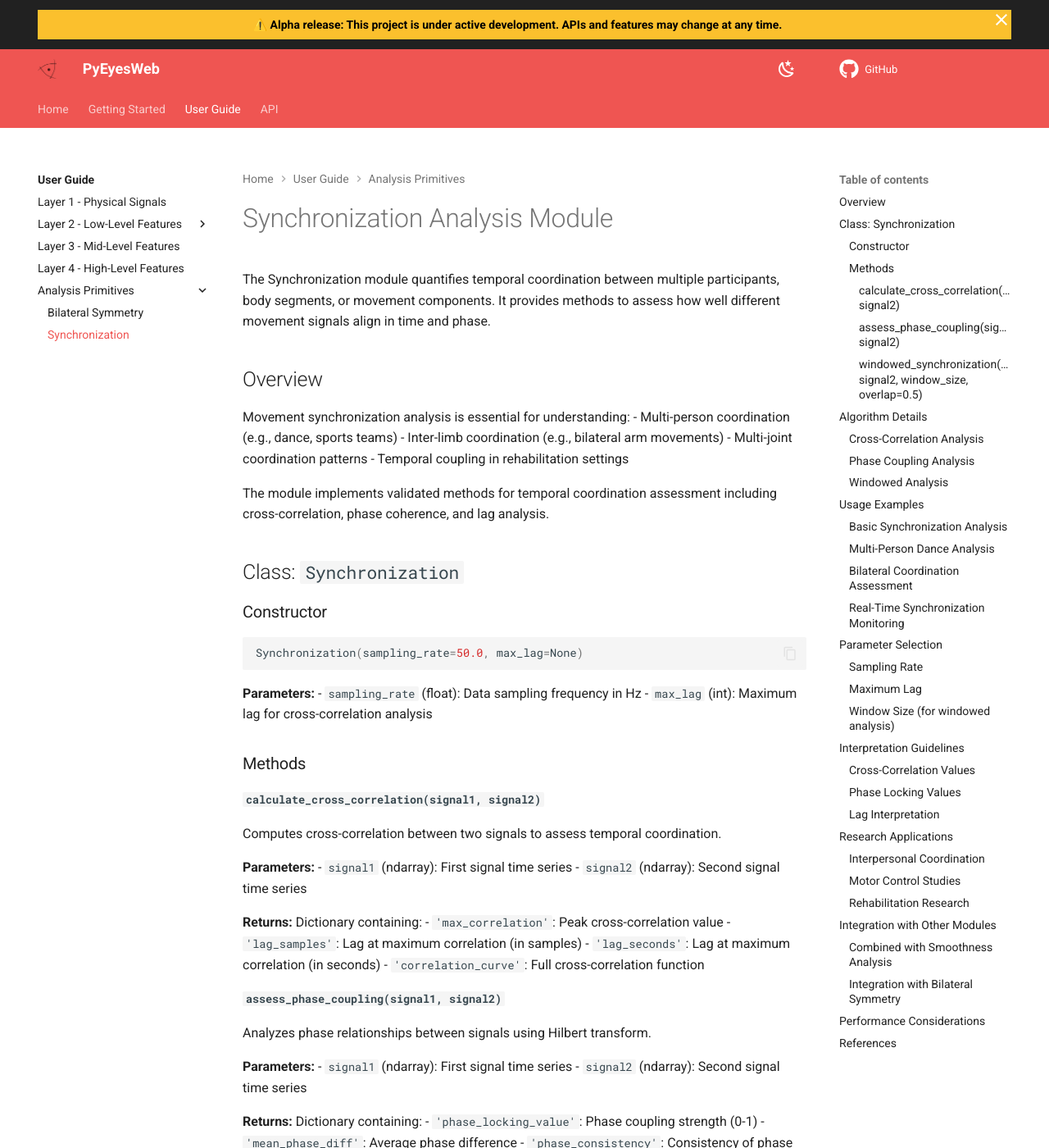
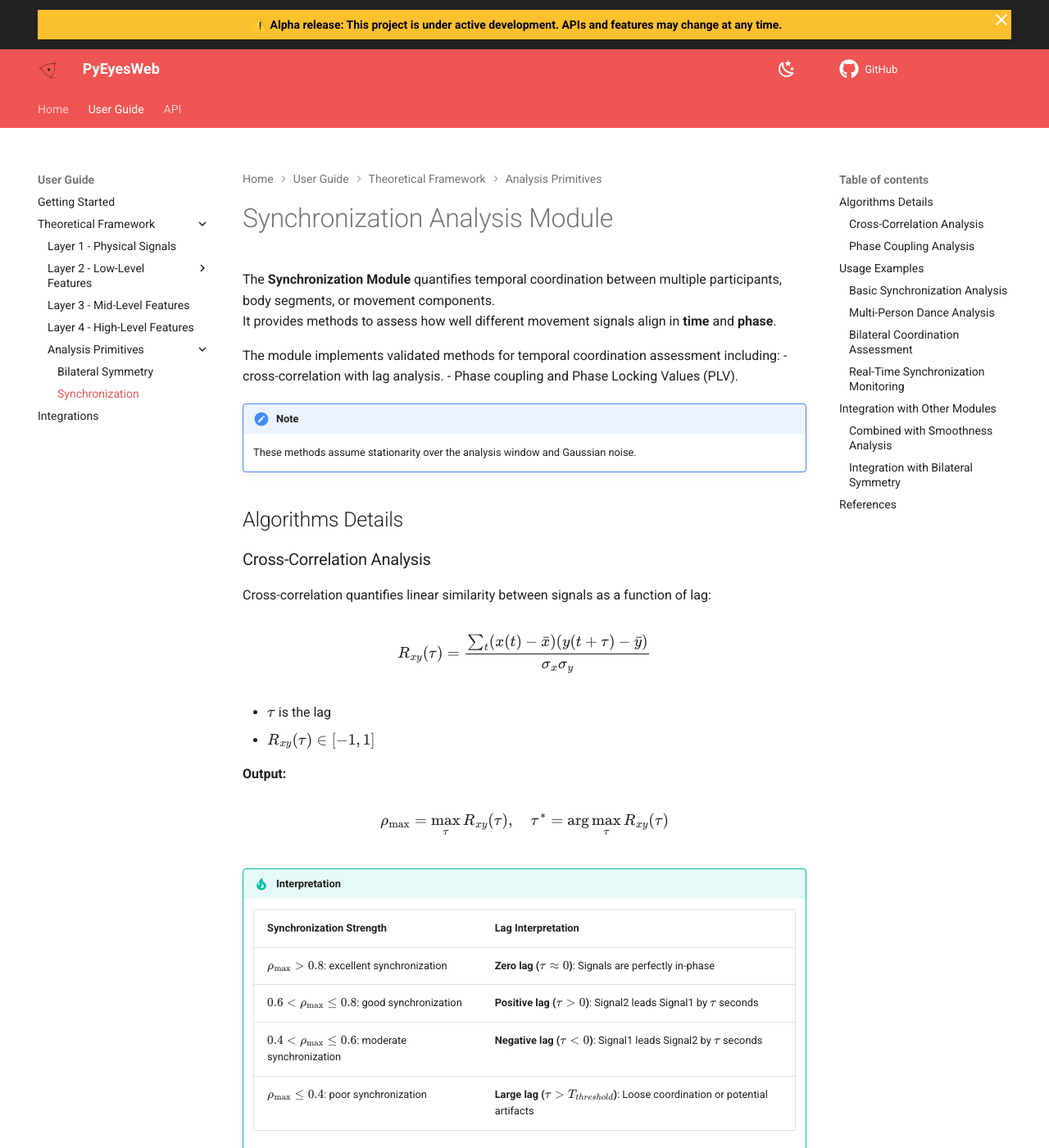
Before and after one commit to InfoMusCP/PyEyesWeb, an MkDocs documentation site: the page built from docs/user_guide/theoretical_framework/analysis_primitives/synchronization.md, in a window 1280 px wide and 1400 px high. Shown: the whole window at 82% size. Built offline with MkDocs 1.6.1 and Material for MkDocs 9.7.7, drawn with Linux system fonts in a browser that asks for light colours; comment, search, counter and statistics services are not loaded; the version menu is left out; some of the changed text lies outside the part shown.

Commit message:
improve docs structure

````diff
--- a/docs/user_guide/analysis_primitives/synchronization.md
+++ b/docs/user_guide/theoretical_framework/analysis_primitives/synchronization.md
@@ -1,106 +1,77 @@
 # Synchronization Analysis Module
 
-The Synchronization module quantifies temporal coordination between multiple participants, body segments, or movement components. It provides methods to assess how well different movement signals align in time and phase.
+The **Synchronization Module** quantifies temporal coordination between multiple participants, body segments, or movement components.
+It provides methods to assess how well different movement signals align in **time** and **phase**.
 
-## Overview
+The module implements validated methods for temporal coordination assessment including:
+- cross-correlation with lag analysis.
+- Phase coupling and Phase Locking Values (PLV).
 
-Movement synchronization analysis is essential for understanding:
-- Multi-person coordination (e.g., dance, sports teams)
-- Inter-limb coordination (e.g., bilateral arm movements)
-- Multi-joint coordination patterns
-- Temporal coupling in rehabilitation settings
+!!! note
+     These methods assume stationarity over the analysis window and Gaussian noise.
 
-The module implements validated methods for temporal coordination assessment including cross-correlation, phase coherence, and lag analysis.
-
-## Class: `Synchronization`
-
-### Constructor
-
-```python
-Synchronization(sampling_rate=50.0, max_lag=None)
-```
-
-**Parameters:**
-- `sampling_rate` (float): Data sampling frequency in Hz
-- `max_lag` (int): Maximum lag for cross-correlation analysis
-
-### Methods
-
-#### `calculate_cross_correlation(signal1, signal2)`
-
-Computes cross-correlation between two signals to assess temporal coordination.
-
-**Parameters:**
-- `signal1` (ndarray): First signal time series
-- `signal2` (ndarray): Second signal time series
-
-**Returns:**
-Dictionary containing:
-- `'max_correlation'`: Peak cross-correlation value
-- `'lag_samples'`: Lag at maximum correlation (in samples)
-- `'lag_seconds'`: Lag at maximum correlation (in seconds)
-- `'correlation_curve'`: Full cross-correlation function
-
-#### `assess_phase_coupling(signal1, signal2)`
-
-Analyzes phase relationships between signals using Hilbert transform.
-
-**Parameters:**
-- `signal1` (ndarray): First signal time series
-- `signal2` (ndarray): Second signal time series
-
-**Returns:**
-Dictionary containing:
-- `'phase_locking_value'`: Phase coupling strength (0-1)
-- `'mean_phase_diff'`: Average phase difference
-- `'phase_consistency'`: Consistency of phase relationship
-
-#### `windowed_synchronization(signal1, signal2, window_size, overlap=0.5)`
-
-Computes time-varying synchronization using sliding windows.
-
-**Parameters:**
-- `signal1`, `signal2` (ndarray): Input signals
-- `window_size` (int): Analysis window length
-- `overlap` (float): Window overlap fraction
-
-**Returns:**
-Time series of synchronization metrics
-
-## Algorithm Details
+## Algorithms Details
 
 ### Cross-Correlation Analysis
 
 Cross-correlation quantifies linear similarity between signals as a function of lag:
 
-```
-R(τ) = Σ(x(t) * y(t+τ)) / √(Σx²(t) * Σy²(t))
-```
+$$
+R_{xy}(\tau) = \frac{\sum_t (x(t)-\bar{x})(y(t+\tau)-\bar{y})}{\sigma_x \sigma_y}
+$$
 
-Where:
-- τ is the lag parameter
-- R(τ) ranges from -1 to +1
-- Maximum |R(τ)| indicates optimal temporal alignment
+- \( \tau \) is the lag
+- \( R_{xy}(\tau) \in [-1,1] \)
+
+**Output:**
+
+$$
+\rho_{\max} = \max_\tau R_{xy}(\tau), \quad \tau^* = \arg\max_\tau R_{xy}(\tau)
+$$
+
+!!! tip "Interpretation"
+    | Synchronization Strength                                   | Lag Interpretation                                                                  |
+    |------------------------------------------------------------|-------------------------------------------------------------------------------------|
+    | \( \rho_{\max} > 0.8 \): excellent synchronization         | **Zero lag (\(\tau \approx 0\))**: Signals are perfectly in-phase                   |
+    | \( 0.6 < \rho_{\max} \leq 0.8 \): good synchronization     | **Positive lag (\(\tau > 0\))**: Signal2 leads Signal1 by \(\tau\) seconds          |
+    | \( 0.4 < \rho_{\max} \leq 0.6 \): moderate synchronization | **Negative lag (\(\tau < 0\))**: Signal1 leads Signal2 by \(\tau\) seconds          |
+    | \( \rho_{\max} \leq 0.4 \): poor synchronization           | **Large lag (\(\tau > T_{threshold}\))**: Loose coordination or potential artifacts |
+
 
 ### Phase Coupling Analysis
 
-Phase relationships assessed using analytic signals:
+Phase synchronization measures temporal alignment independent of amplitude:
 
-1. **Hilbert Transform**: Extract instantaneous phases
-2. **Phase Difference**: Compute φ₁(t) - φ₂(t)
-3. **Phase Locking Value**: Assess phase consistency
+1. **Hilbert Transform**: Compute analytic signals
 
-PLV calculation:
-```
-PLV = |⟨e^(i*Δφ(t))⟩|
-```
+$$
+z_x(t) = x(t) + i H[x(t)], \quad z_y(t) = y(t) + i H[y(t)]
+$$
 
-### Windowed Analysis
+2. **Instantaneous Phases**:
 
-Time-varying synchronization using overlapping windows:
-- Maintains temporal resolution
-- Captures dynamic coordination changes
-- Provides statistical stability
+$$
+\phi_x(t) = \arg(z_x(t)), \quad \phi_y(t) = \arg(z_y(t))
+$$
+
+3. **Phase Difference**:
+
+$$
+\Delta \phi(t) = \phi_x(t) - \phi_y(t)
+$$
+
+4. **Phase Locking Value (PLV)**:
+
+$$
+\text{PLV} = \left| \frac{1}{N} \sum_{t=1}^{N} e^{i \Delta \phi(t)} \right|
+$$
+
+**Output:** \( \text{PLV} \in [0,1] \)
+
+!!! tip "Interpretation"
+    - \( PLV > 0.7 \): strong phase coupling
+    - \( 0.4 < \rho_{\max} \leq 0.7 \): moderate phase coupling
+    - \( \rho_{\max} \leq 0.4 \): weak phase coupling
 
 ## Usage Examples
 
@@ -233,62 +204,6 @@ for frame in motion_stream:
         print("High synchronization detected!")
 ```
 
-## Parameter Selection
-
-### Sampling Rate
-- Match your data acquisition frequency
-- Higher rates improve lag resolution
-- Consider computational requirements for real-time analysis
-
-### Maximum Lag
-- Default: 25% of signal length
-- Longer lags: capture larger temporal offsets
-- Shorter lags: focus on tight synchronization
-
-### Window Size (for windowed analysis)
-- Minimum: 50-100 samples for stable estimates
-- Typical: 2-10 seconds of data
-- Longer windows: more stable metrics, less temporal resolution
-
-## Interpretation Guidelines
-
-### Cross-Correlation Values
-- **r > 0.8**: Excellent synchronization
-- **0.6 < r ≤ 0.8**: Good synchronization
-- **0.4 < r ≤ 0.6**: Moderate synchronization
-- **r ≤ 0.4**: Poor synchronization
-
-### Phase Locking Values
-- **PLV > 0.7**: Strong phase coupling
-- **0.4 < PLV ≤ 0.7**: Moderate coupling
-- **PLV ≤ 0.4**: Weak coupling
-
-### Lag Interpretation
-- **Zero lag**: Perfectly in-phase coordination
-- **Positive lag**: Signal2 leads Signal1
-- **Negative lag**: Signal1 leads Signal2
-- **Large lags**: May indicate loose coordination or artifacts
-
-## Research Applications
-
-### Interpersonal Coordination
-- Joint action tasks
-- Social motor coordination
-- Music and dance performance
-- Therapeutic interventions
-
-### Motor Control Studies
-- Bilateral coordination assessment
-- Inter-limb coupling analysis
-- Coordination development
-- Neurological coordination deficits
-
-### Rehabilitation Research
-- Coordination training effectiveness
-- Recovery assessment
-- Biofeedback applications
-- Adaptive therapy protocols
-
 ## Integration with Other Modules
 
 ### Combined with Smoothness Analysis
@@ -321,13 +236,6 @@ comprehensive_coordination = {
 }
 ```
 
-## Performance Considerations
-
-- **Memory usage**: Scales with signal length and number of lags
-- **Computational complexity**: O(n log n) for FFT-based correlation
-- **Real-time constraints**: Buffer management and update frequency
-- **Numerical stability**: Normalization and outlier handling
-
 ## References
 
 To be added
--- a/mkdocs.yml
+++ b/mkdocs.yml
@@ -39,7 +39,7 @@ markdown_extensions:
 
 theme:
   name: material
-  custom_dir: overrides
+  custom_dir: docs/overrides
   logo: assets/eyesweb-logo.png
   favicon: assets/favicon-32x32.png
   icon:
@@ -100,24 +100,24 @@ copyright: Copyright &copy; 2025 InfoMus Lab - Casa Paganini, Genoa, Italy. All
 
 nav:
   - Home: index.md
-  - Getting Started:
-      - getting_started/getting_started.md
-      - Integrations: getting_started/integrations.md
   - User Guide:
-      - user_guide/index.md
-      - Layer 1 - Physical Signals:
-          - user_guide/physical_signals/index.md
-      - Layer 2 - Low-Level Features:
-          - user_guide/low_level/index.md
-          - Postural Balance: user_guide/low_level/postural_balance.md
-          - Contraction Expansion: user_guide/low_level/contraction_expansion.md
-          - Smoothness: user_guide/low_level/smoothness.md
-      - Layer 3 - Mid-Level Features:
-          - user_guide/mid_level/index.md
-      - Layer 4 - High-Level Features:
-          - user_guide/high_level/index.md
-      - Analysis Primitives:
-          - user_guide/analysis_primitives/index.md
-          - Bilateral Symmetry: user_guide/analysis_primitives/bilateral_symmetry.md
-          - Synchronization: user_guide/analysis_primitives/synchronization.md
+      - Getting Started: user_guide/getting_started.md
+      - Theoretical Framework:
+          - user_guide/theoretical_framework/theoretical_framework.md
+          - Layer 1 - Physical Signals:
+              - user_guide/theoretical_framework/physical_signals/index.md
+          - Layer 2 - Low-Level Features:
+              - user_guide/theoretical_framework/low_level/index.md
+              - Postural Balance: user_guide/theoretical_framework/low_level/postural_balance.md
+              - Contraction Expansion: user_guide/theoretical_framework/low_level/contraction_expansion.md
+              - Smoothness: user_guide/theoretical_framework/low_level/smoothness.md
+          - Layer 3 - Mid-Level Features:
+              - user_guide/theoretical_framework/mid_level/index.md
+          - Layer 4 - High-Level Features:
+              - user_guide/theoretical_framework/high_level/index.md
+          - Analysis Primitives:
+              - user_guide/theoretical_framework/analysis_primitives/index.md
+              - Bilateral Symmetry: user_guide/theoretical_framework/analysis_primitives/bilateral_symmetry.md
+              - Synchronization: user_guide/theoretical_framework/analysis_primitives/synchronization.md
+      - Integrations: user_guide/integrations.md
   - API: API/
````
Also changed, not shown: docs/installation.md (deleted, +0 -82 lines), docs/user_guide/getting_started.md (renamed from docs/getting_started/getting_started.md, +5 -5 lines), docs/user_guide/integrations.md (renamed from docs/getting_started/integrations.md, +2 -2 lines), docs/user_guide/low_level/postural_balance.md (deleted, +0 -3 lines), docs/user_guide/theoretical_framework/index.md (renamed from docs/user_guide/index.md, +7 -7 lines), docs/user_guide/theoretical_framework/low_level/postural_balance.md (added, +139 -0 lines), docs/user_guide/theoretical_framework/theoretical_framework.md (added, +71 -0 lines), docs/overrides/main.html (renamed from overrides/main.html), docs/user_guide/theoretical_framework/analysis_primitives/bilateral_symmetry.md (renamed from docs/user_guide/analysis_primitives/bilateral_symmetry.md), docs/user_guide/theoretical_framework/analysis_primitives/index.md (renamed from docs/user_guide/analysis_primitives/index.md), docs/user_guide/theoretical_framework/high_level/index.md (renamed from docs/user_guide/high_level/index.md), docs/user_guide/theoretical_framework/low_level/contraction_expansion.md (renamed from docs/user_guide/low_level/contraction_expansion.md), docs/user_guide/theoretical_framework/low_level/index.md (renamed from docs/user_guide/low_level/index.md), docs/user_guide/theoretical_framework/low_level/smoothness.md (renamed from docs/user_guide/low_level/smoothness.md), 4 more files.
